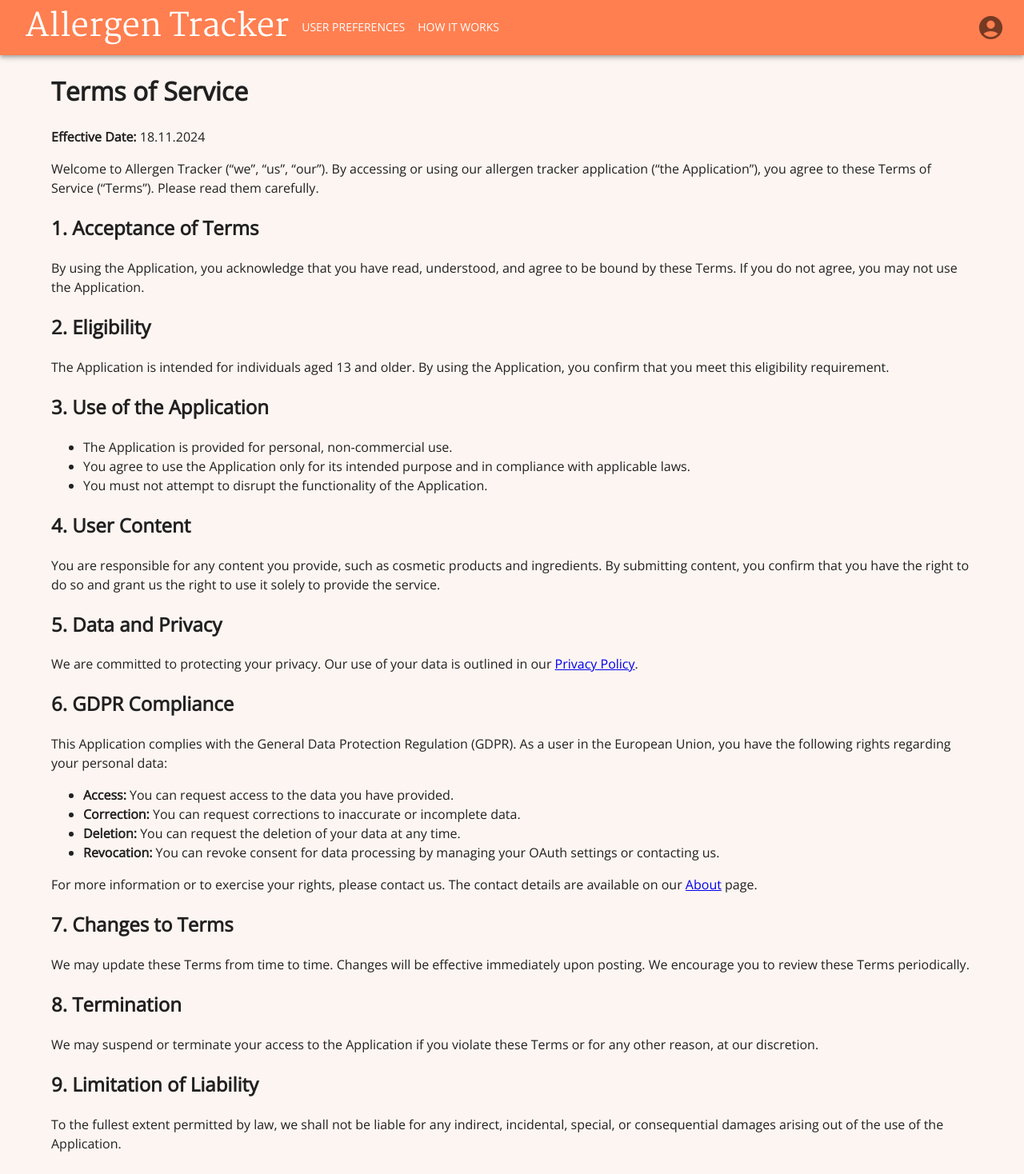
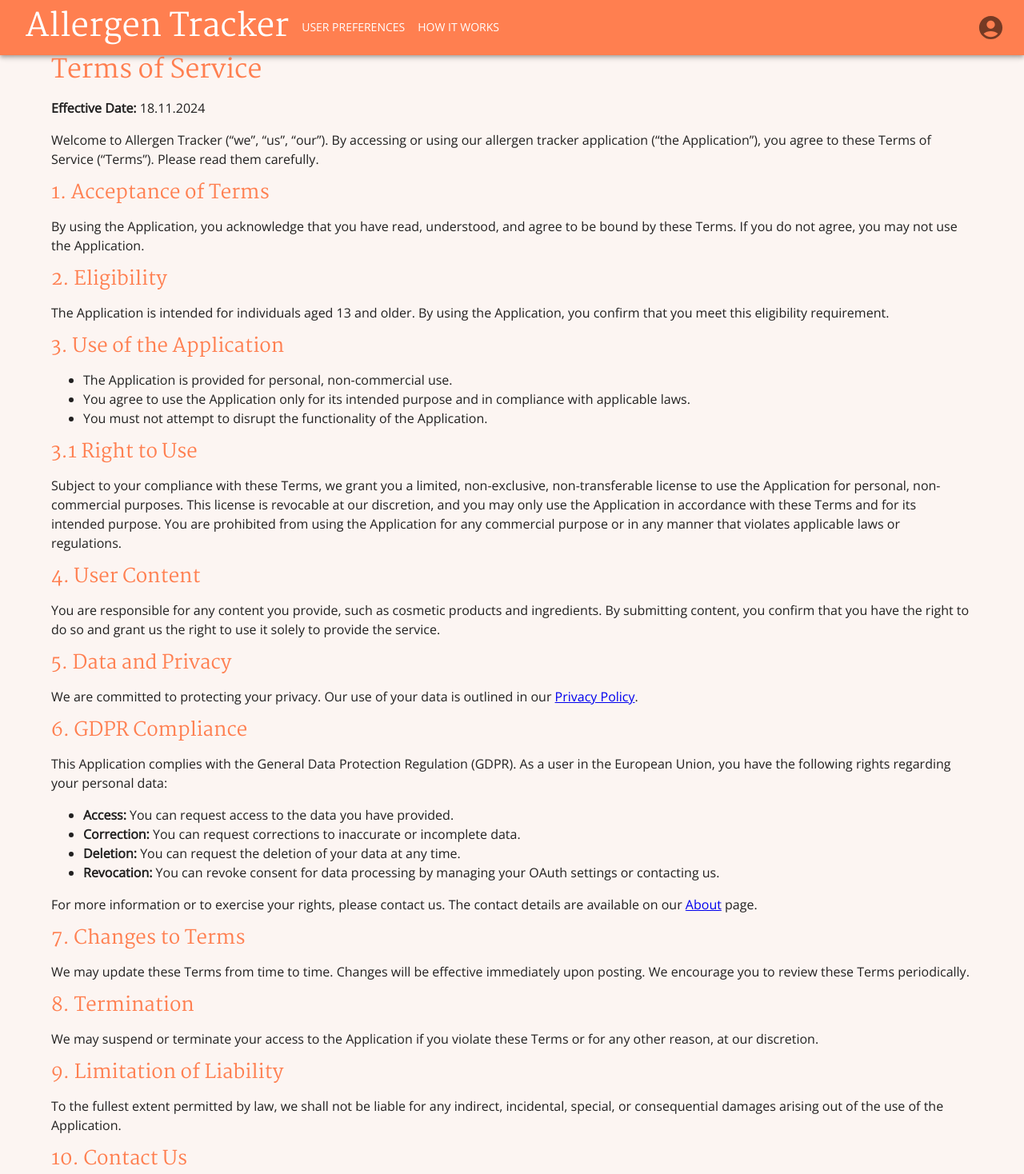
Before and after one commit to jompsku/dw3s-allergentracker, a React (Vite) app in the folder frontend/: page /terms-of-service in a window 1280 px wide. Shown: the top 1468 px of the page at 80% size. Built offline with nearby package versions, Linux system fonts and the light colour scheme; what @toolpad/core would draw is missing.

Commit message:
update terms of service

```diff
--- a/frontend/src/components/pages/TosPage.jsx
+++ b/frontend/src/components/pages/TosPage.jsx
@@ -1,42 +1,52 @@
+import { Box, Typography } from "@mui/material";
+
 const TosPage = () => {
   return (
-    <div>
-      <h1>Terms of Service</h1>
+    <Box>
+      <Typography variant="h2">Terms of Service</Typography>
       <p><strong>Effective Date:</strong> 18.11.2024</p>
       <p>
         Welcome to Allergen Tracker (<q>we</q>, <q>us</q>, <q>our</q>). By accessing or using our allergen tracker application
         (<q>the Application</q>), you agree to these Terms of Service (<q>Terms</q>). Please read them carefully.
       </p>
 
-      <h2>1. Acceptance of Terms</h2>
+      <Typography variant="h3">1. Acceptance of Terms</Typography>
       <p>
         By using the Application, you acknowledge that you have read, understood, and agree to be bound by these Terms.
         If you do not agree, you may not use the Application.
       </p>
 
-      <h2>2. Eligibility</h2>
+      <Typography variant="h3">2. Eligibility</Typography>
       <p>
         The Application is intended for individuals aged 13 and older. By using the Application, you confirm
         that you meet this eligibility requirement.
       </p>
 
-      <h2>3. Use of the Application</h2>
+      <Typography variant="h3">3. Use of the Application</Typography>
       <ul>
         <li>The Application is provided for personal, non-commercial use.</li>
         <li>You agree to use the Application only for its intended purpose and in compliance with applicable laws.</li>
         <li>You must not attempt to disrupt the functionality of the Application.</li>
       </ul>
 
-      <h2>4. User Content</h2>
+      <Typography variant="h3">3.1 Right to Use</Typography>
+      <p>
+        Subject to your compliance with these Terms, we grant you a limited, non-exclusive, non-transferable license to
+        use the Application for personal, non-commercial purposes. This license is revocable at our discretion, and you
+        may only use the Application in accordance with these Terms and for its intended purpose. You are prohibited from
+        using the Application for any commercial purpose or in any manner that violates applicable laws or regulations.
+      </p>
+
+      <Typography variant="h3">4. User Content</Typography>
       <p>
         You are responsible for any content you provide, such as cosmetic products and ingredients. By submitting content,
         you confirm that you have the right to do so and grant us the right to use it solely to provide the service.
       </p>
 
-      <h2>5. Data and Privacy</h2>
+      <Typography variant="h3">5. Data and Privacy</Typography>
       <p>We are committed to protecting your privacy. Our use of your data is outlined in our <a href="/privacy-policy">Privacy Policy</a>.</p>
 
-      <h2>6. GDPR Compliance</h2>
+      <Typography variant="h3">6. GDPR Compliance</Typography>
       <p>
         This Application complies with the General Data Protection Regulation (GDPR). As a user in the European Union, you
         have the following rights regarding your personal data:
@@ -51,27 +61,27 @@ const TosPage = () => {
         For more information or to exercise your rights, please contact us. The contact details are available on our <a href="/about" style={{ textDecoration: 'underline' }}>About</a> page.
       </p>
 
-      <h2>7. Changes to Terms</h2>
+      <Typography variant="h3">7. Changes to Terms</Typography>
       <p>
         We may update these Terms from time to time. Changes will be effective immediately upon posting.
         We encourage you to review these Terms periodically.
       </p>
 
-      <h2>8. Termination</h2>
+      <Typography variant="h3">8. Termination</Typography>
       <p>
         We may suspend or terminate your access to the Application if you violate these Terms or for any other reason, at our discretion.
       </p>
 
-      <h2>9. Limitation of Liability</h2>
+      <Typography variant="h3">9. Limitation of Liability</Typography>
       <p>
         To the fullest extent permitted by law, we shall not be liable for any indirect, incidental, special, or consequential damages arising out of the use of the Application.
       </p>
 
-      <h2>10. Contact Us</h2>
+      <Typography variant="h3">10. Contact Us</Typography>
       <p>
         If you have any questions or concerns about these Terms of Service, please contact us. The contact details are available on our <a href="/about" style={{ textDecoration: 'underline' }}>About</a> page.
       </p>
-    </div>
+    </Box>
   );
 };
 
--- a/frontend/src/themes/theme.js
+++ b/frontend/src/themes/theme.js
@@ -26,6 +26,16 @@ const theme = createTheme({
       color: "#FF7F50",
       fontSize: "2rem",
     },
+    h3: {
+      fontFamily: '"Martel", serif',
+      color: "#FF7F50",
+      fontSize: "1.5rem",
+    },
+    h4: {
+      fontFamily: '"Martel", serif',
+      color: "#FF7F50",
+      fontSize: "1.2rem",
+    },
   },
 })
 
```
